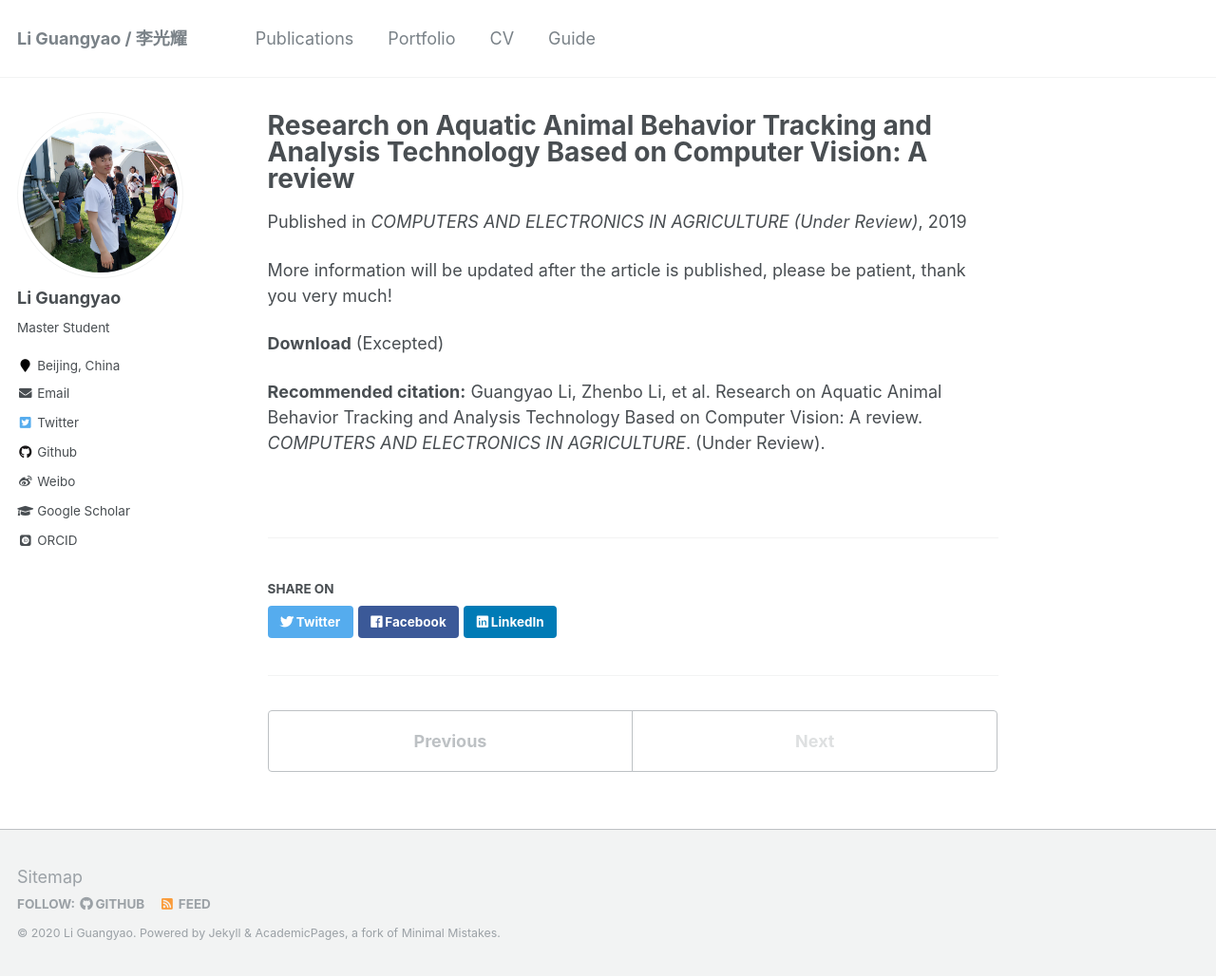
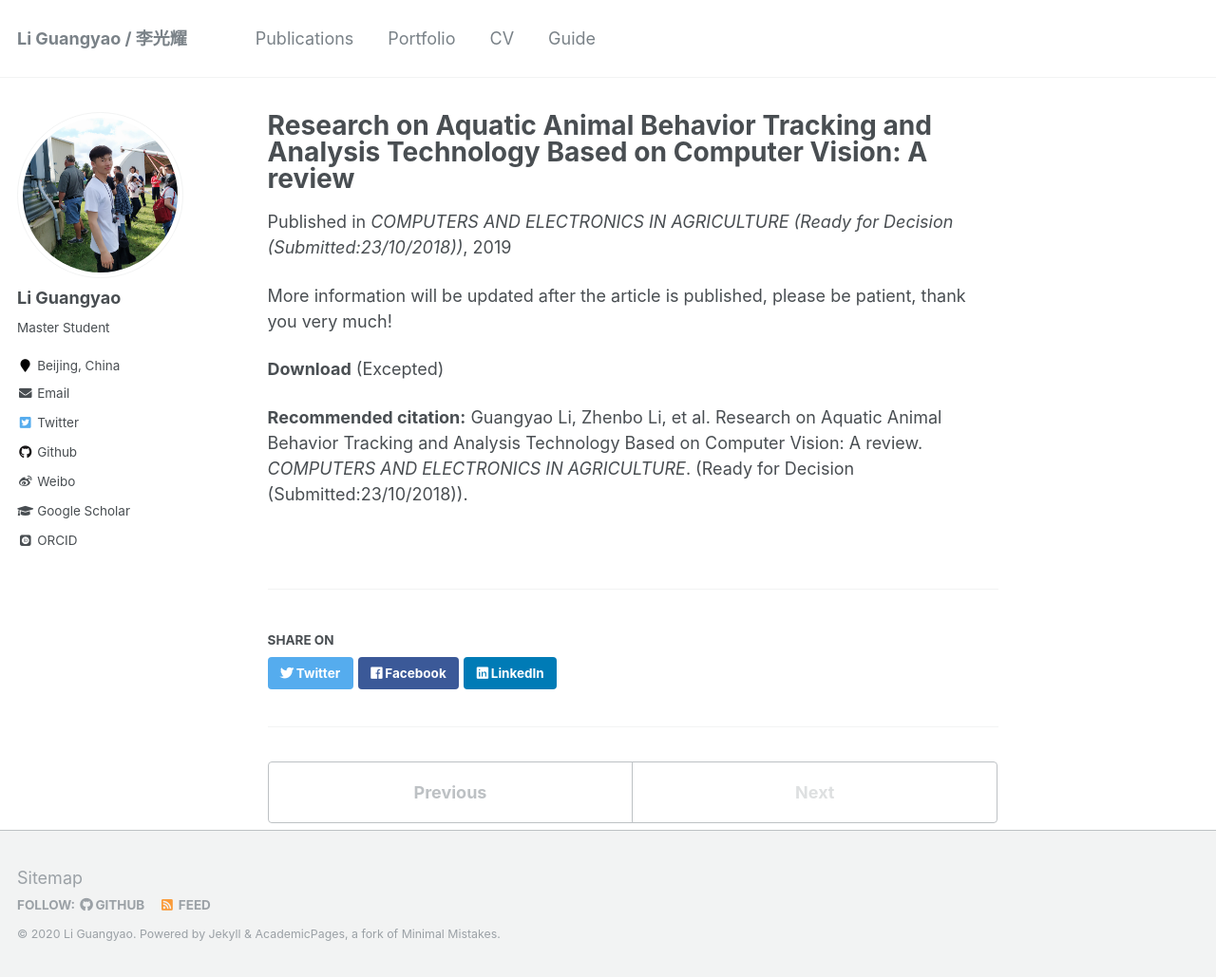
Before and after one commit to ayameyao/ayameyao.github.io_old-version, a Jekyll site: the page built from _publications/2018-CEA.md, in a window 1280 px wide and 1029 px high. Shown: the whole window at 95% size. Built offline with Jekyll 4.4.1, drawn with Linux system fonts in a browser that asks for light colours; some web fonts are replaced.

Commit message:
alert
alert

```diff
--- a/_publications/2018-CEA.md
+++ b/_publications/2018-CEA.md
@@ -4,12 +4,12 @@ collection: publications
 permalink: /publication/2018-CEA
 excerpt: 'The automatic analysis of aquatic animal behavior plays an important role in intelligent aquaculture. In recent years, the use of computer vision technology to study aquatic animal behavior has become a hot topic.'
 date: 2019-12-01
-venue: 'COMPUTERS AND ELECTRONICS IN AGRICULTURE (Under Review)'
+venue: 'COMPUTERS AND ELECTRONICS IN AGRICULTURE (Ready for Decision (Submitted:23/10/2018))'
 [//]: # (paperurl: 'http://ayameyao.github.io/files/paper1.pdf')
-[//]: # (citation: 'Guangyao Li, Zhenbo Li, et al. Research on Aquatic Animal Behavior Tracking and Analysis Technology Based on Computer Vision: A review. <i>COMPUTERS AND ELECTRONICS IN AGRICULTURE</i>. (Under Review).')
+[//]: # (citation: 'Guangyao Li, Zhenbo Li, et al. Research on Aquatic Animal Behavior Tracking and Analysis Technology Based on Computer Vision: A review. <i>COMPUTERS AND ELECTRONICS IN AGRICULTURE</i>. (Ready for Decision (Submitted:23/10/2018)).')
 ---
 More information will be updated after the article is published, please be patient, thank you very much!
 
 **Download** (Excepted)
 
-**Recommended citation:** Guangyao Li, Zhenbo Li, et al. Research on Aquatic Animal Behavior Tracking and Analysis Technology Based on Computer Vision: A review. <i>COMPUTERS AND ELECTRONICS IN AGRICULTURE</i>. (Under Review).
+**Recommended citation:** Guangyao Li, Zhenbo Li, et al. Research on Aquatic Animal Behavior Tracking and Analysis Technology Based on Computer Vision: A review. <i>COMPUTERS AND ELECTRONICS IN AGRICULTURE</i>. (Ready for Decision (Submitted:23/10/2018)).
```
Also changed, not shown: _pages/cv.md (+1 -1 lines).
